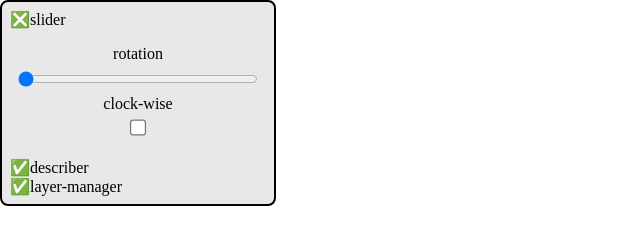
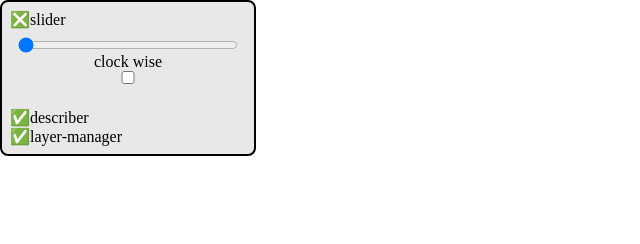
Before and after one commit to projektorius96/wc-pane, a website built with Vite: page index.html in a window 1280 px wide. Shown: the whole page, without its empty margins (0-640 px from the left). Built offline with nearby package versions, Linux system fonts and the light colour scheme.

Commit message:
code-revision: addressing [commit:6e52ac1]
This snapshot comes with the following:
- handy "Print" utility method
- improved CSS
- removed code redundancy

```diff
--- a/implementation/main.js
+++ b/implementation/main.js
@@ -1,15 +1,19 @@
-// DEV_NOTE # the package downloaded from registry (such as npmjs, yarn, etc.) would rather contain absolute, not relative imports!
+import { Print } from "./utils.js";
 import { Pane, Input, Label } from "../src/index.js";
-import package_json from '../package.json' with { type: 'json' };
 
-document.on('DOMContentLoaded', ()=>{
-    document.title = package_json.name;
-});
+/**
+ * @alias
+ */
+const [ID, ATTR_TYPE, UI_EVENT] =
+    Array(3).fill(Print)
+    ,
+    { text: input, range, checkbox } = ATTR_TYPE
+    ;
 
-const GUI = new Pane({container: document.body, draggable: true, hidden: false, position: 'right', opacity: 1})
-    GUI.addGroup({name: 'slider', open: true, nodes: GUI.addSection({/* accessor: 'child' (DEFAULT) , */sectionCount: 2})})
-    GUI.addGroup({name: 'describer', open: !true, nodes: GUI.addSection({accessor: 'greet'})})
-    GUI.addGroup({name: 'layer-manager', override_label: "", open: !true, nodes: GUI.addSection({accessor: 'slot'})})
+const GUI = new Pane({container: document.body, draggable: true, hidden: false, position: Print.right, opacity: 1})
+    GUI.addGroup({name: ID.slider, open: true, nodes: GUI.addSection({sectionCount: 2, /* accessor: 'child' (DEFAULT) , */})})
+    GUI.addGroup({name: ID.describer, open: !true, nodes: GUI.addSection({})})
+    GUI.addGroup({name: ID.layer_manager, override_label: "layer-manager", open: !true, nodes: GUI.addSection({accessor: Print.slot})})
 
 const rangeParams = {
     min: 1,
@@ -19,34 +23,32 @@ const rangeParams = {
 }
 
 /* === GUI.describer === */
-const describer = GUI.find({name: 'describer'}).children;
-describer.greet1.append(
-        new Label('name it'),
-        new Input({name: 'text_handle', type: 'text'})
+const describer = GUI.find({name: ID.describer}).children;
+describer.child1.append(
+        /* new Label({description: "Sticky note"}), */
+        new Input({name: ID.text_handle, type: input})
 )
-GUI.find({name: 'text_handle'}).on('input', (e)=>console.log(e.target.value))
+GUI.find({name: ID.text_handle}).on(UI_EVENT.input, (e)=>console.log(e.target.value))
 /* === GUI.slider === */
-const slider = GUI.find({name: 'slider'}).children;
-const range = new Input({name: 'range', attrs: {...rangeParams}})
+const slider = GUI.find({name: ID.slider}).children;
 slider.child1.append(
-    new Label('rotation'),
-    range
+    /* new Label({description: "rotation"}), */
+    new Input({name: ID.range, type: range, attrs: {...rangeParams}})
 );
-GUI.find(range).on('input', function(){
+GUI.find({name: ID.range}).on(UI_EVENT.input, function() {
     console.log(this.value)
 });
 /* === GUI.checkboxer === */
-const checkboxer = {name: 'tick1'}
 slider.child1.append(
-    new Label('clock-wise'),
-    new Input({...checkboxer, type: 'checkbox'/* , attrs: {cboxScaling: 1.5} */})
+    new Label({description: "clock wise", textAlign: Print.center}),
+    new Input({name: Print.tick1, type: checkbox/* , attrs: {cboxScaling: 1.5} */})
 )
-GUI.find(checkboxer).on('change', (e)=>console.log(e.target.checked))
+GUI.find({name: Print.tick1}).on(UI_EVENT.change, (e)=>console.log(e.target.checked))
 /* === GUI.layerManager */
-const layerManager = GUI.find({name: 'layer-manager'}).children;
+const layerManager = GUI.find({name: ID.layer_manager}).children;
 layerManager.slot1.appendChild(
     new Input.List({
-    name: "layer-manager",
+    name: ID.layer_manager,
     attrs: {
         loopData: [
             function(item, index){
@@ -56,13 +58,13 @@ layerManager.slot1.appendChild(
             }
             ,
             [
-                ...Array.from({length: 3}).fill(Math.random())
+                ...Array.from({length: 3}).fill( Math.random() )
             ]
         ],
         sortableConfig: {
             animation: 150,
-            onChange: function(e){
-                    console.log(e)
+            onChange: function(e) {
+                    console.log(e);
             }
         }
     }
--- /dev/null
+++ b/implementation/utils.js
@@ -0,0 +1,11 @@
+export const Print =
+    new Proxy(
+        Object.create(null)
+        ,
+        {
+            get(_, key) {
+                return `${key}`;
+            }
+        }
+    )
+    ;
--- a/main.js
+++ b/main.js
@@ -1 +1,6 @@
 import './implementation/main.js';
+import package_json from './package.json' with { type: 'json' };
+
+document.on('DOMContentLoaded', ()=>{
+    document.title = package_json.name;
+});
--- a/src/DOMutils.js
+++ b/src/DOMutils.js
@@ -1,5 +1,3 @@
 EventTarget.prototype.on = EventTarget.prototype.addEventListener;
 EventTarget.prototype.rm = EventTarget.prototype.removeEventListener;
 EventTarget.prototype.send = EventTarget.prototype.dispatchEvent;
-
-HTMLElement.extends = (HTML_x_Element)=> /HTML(.*)Element/.exec(HTML_x_Element?.name)?.[1].toLowerCase();
--- a/src/style.css
+++ b/src/style.css
@@ -1,5 +1,5 @@
-:root,
-::after
+*,
+::after,
 ::before {
     box-sizing: border-box;
 }
@@ -9,9 +9,7 @@ body {
     margin: 0;
 }
 
-input, label, ulist, olist {
-    margin: 8px 0;
-}
+/* === wc-pane === */
 
 wc-pane details > summary::marker {
     content: "✅";
--- a/src/utils/dragging.js
+++ b/src/utils/dragging.js
@@ -1,4 +1,4 @@
-export function enableDraggingFor(/* thisArg *//* , position */) {
+export function enableDraggingFor() {
 
     let guiElement = null;
 
@@ -28,6 +28,6 @@ export function enableDraggingFor(/* thisArg *//* , position */) {
         }
     }
 
-    /* thisArg */this.on('mousedown', mousedown);
+    this.on('mousedown', mousedown);
     document.on('mouseup', mouseup);
 }
--- a/src/web-components/wc-input/index.css.js
+++ b/src/web-components/wc-input/index.css.js
@@ -1,18 +1,8 @@
 import { applyFullWidthControlStyles } from '../../styles/shared.js';
 
-export default function setStyling(type, attrs) {
+export default function setStyling() {
 
-    defaults:;
-        applyFullWidthControlStyles(this);
-
-    switch(type){
-        case 'text':
-            this.style.backgroundColor = "#F7F7F7";
-        break;
-        case 'checkbox':
-            this.style.transform = `scale(${attrs?.cboxScaling || 1.24})`;
-        break;
-    }
+    applyFullWidthControlStyles(this);
 
     return true;
 
--- a/src/web-components/wc-input/index.js
+++ b/src/web-components/wc-input/index.js
@@ -11,7 +11,7 @@ customElements.define(wc_input, class extends HTMLInputElement {
 
     constructor({name, type, attrs}) {
 
-        if( setStyling.call( super() , type, attrs) ) {
+        if( setStyling.call( super() ) ) {
 
             this.#setAttributes(this, attrs);
                 this.name = name || type;
@@ -26,5 +26,5 @@ customElements.define(wc_input, class extends HTMLInputElement {
 }
 ,
 {
-    extends: HTMLElement.extends?.(HTMLInputElement)
+    extends: 'input'
 })
--- a/src/web-components/wc-label/index.js
+++ b/src/web-components/wc-label/index.js
@@ -1,20 +1,17 @@
 export const wc_label = (new URL(import.meta.url)).pathname.split('/').at(-2);
 customElements.define(wc_label, class extends HTMLLabelElement {
 
-    constructor(description = '') {
+    constructor({description = '', textAlign = 'left'}) {
 
-        super();
+        if ( super() ) {
 
-        this.style.cssText = /* css */`
-            width: 100%;
-            text-align: center;
-        `;
-        this.textContent = String(description);
+            this.style.cssText = /* css */`
+                width: 100%;
+                text-align: ${textAlign};
+            `;
+            this.textContent = description;
 
-        /**
-         * @alias
-         */
-        this.text = this.textContent;
+        }
 
         return this;
 
@@ -23,5 +20,5 @@ customElements.define(wc_label, class extends HTMLLabelElement {
 }
 ,
 {
-    extends: HTMLElement.extends?.(HTMLLabelElement)
+    extends: 'label'
 })
--- a/src/web-components/wc-list/index.js
+++ b/src/web-components/wc-list/index.js
@@ -32,10 +32,12 @@ customElements.define(wc_list, class extends HTMLLIElement {
             })
         }
 
+        return this;
+
     }
 
 }
 ,
 {
-    extends: HTMLElement.extends?.(HTMLLIElement)
+    extends: 'li'
 })
--- a/src/web-components/wc-pane/index.css.js
+++ b/src/web-components/wc-pane/index.css.js
@@ -22,11 +22,13 @@ export default function({opacity, hidden, position, minWidth}){
     if (isMobile) {
         this.dataset.isMobile = isMobile;
         this.style.minWidth = `${100}%`;
-        this.style.bottom = 0;
+        this.style.position = 'absolute';
+            this.style.bottom = 0;
     } else {
         this.dataset.isMobile = isMobile;
         this.style.minWidth = `${minWidth}%`;
-        this.style.bottom = 'auto';
+        this.style.position = '';
+            this.style.bottom = 'auto';
     }
 
     return true;
--- a/src/web-components/wc-pane/index.js
+++ b/src/web-components/wc-pane/index.js
@@ -90,6 +90,7 @@ customElements.define(wc_pane, class extends HTMLElement {
 
     addGroup({ name, override_label = "", nodes = [], open = false, label = true, nestedUnder = null }) {
         const summary = document.createElement('summary');
+            summary.style.userSelect = 'none';
             summary.id = name;
             summary.textContent = (override_label || summary.id);
 
@@ -116,9 +117,7 @@ customElements.define(wc_pane, class extends HTMLElement {
                 this.setAttribute('children-count', this.children.length)
             }
 
-            return ({
-                name
-            });
+            return this;
 
         }
 
--- a/src/web-components/wc-select/index.js
+++ b/src/web-components/wc-select/index.js
@@ -5,19 +5,23 @@ customElements.define(wc_select, class extends HTMLSelectElement {
 
     constructor({name, attrs}) {
 
-        super();
+        if ( super() ) {
 
-        this.style.width = "100%";
-        this.name = name;
+            this.style.width = "100%";
+            this.name = name;
 
-        if (attrs?.loopData) {
-            buildFromLoopData(this, attrs.loopData);
+            if (attrs?.loopData) {
+                buildFromLoopData(this, attrs.loopData);
+            }
+
         }
+
+        return this;
 
     }
 
 }
 ,
 {
-    extends: HTMLElement.extends?.(HTMLSelectElement)
+    extends: 'select'
 })
```
